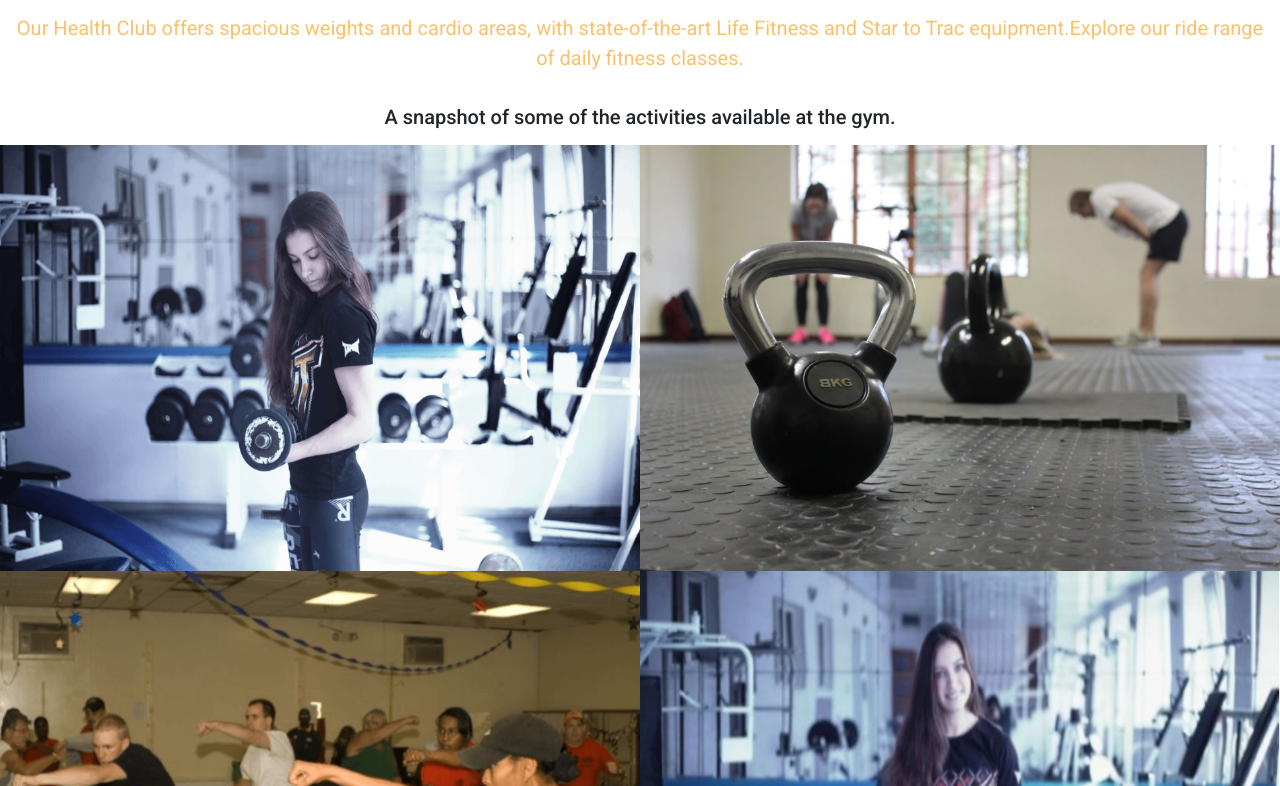
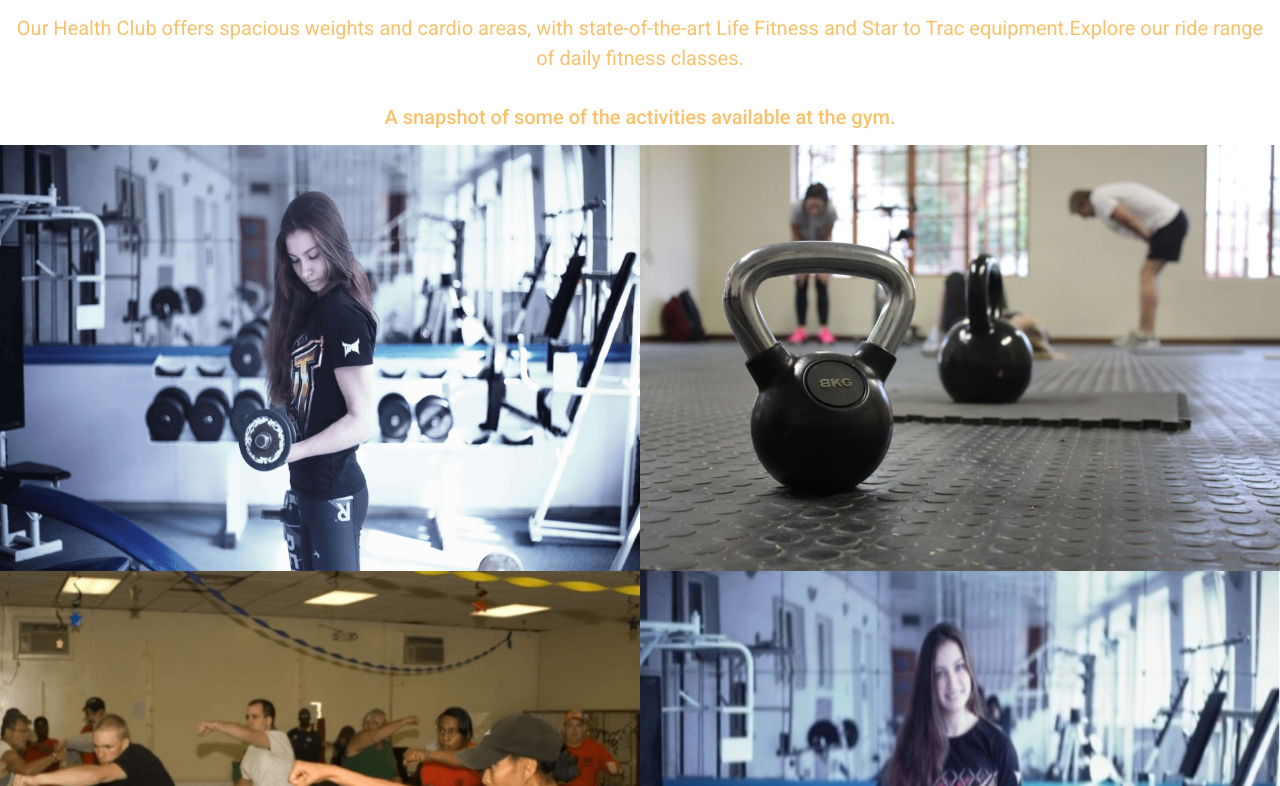
Before and after one commit to Davej66/dfg, a plain HTML site: page index.html in a window 1280 px wide. Shown: the part 339-1125 px from the top of the page. Drawn offline with nearby package versions, Linux system fonts and the light colour scheme.

Commit message:
Tidying up colour update in style.css

```diff
--- a/assets/css/style.css
+++ b/assets/css/style.css
@@ -50,7 +50,7 @@ p {
 
 .font-color-main {
     font-family: "Roboto", sans-serif;
-    color: FAC16B;
+    color: #FAC16B;
 }
 
 
```
